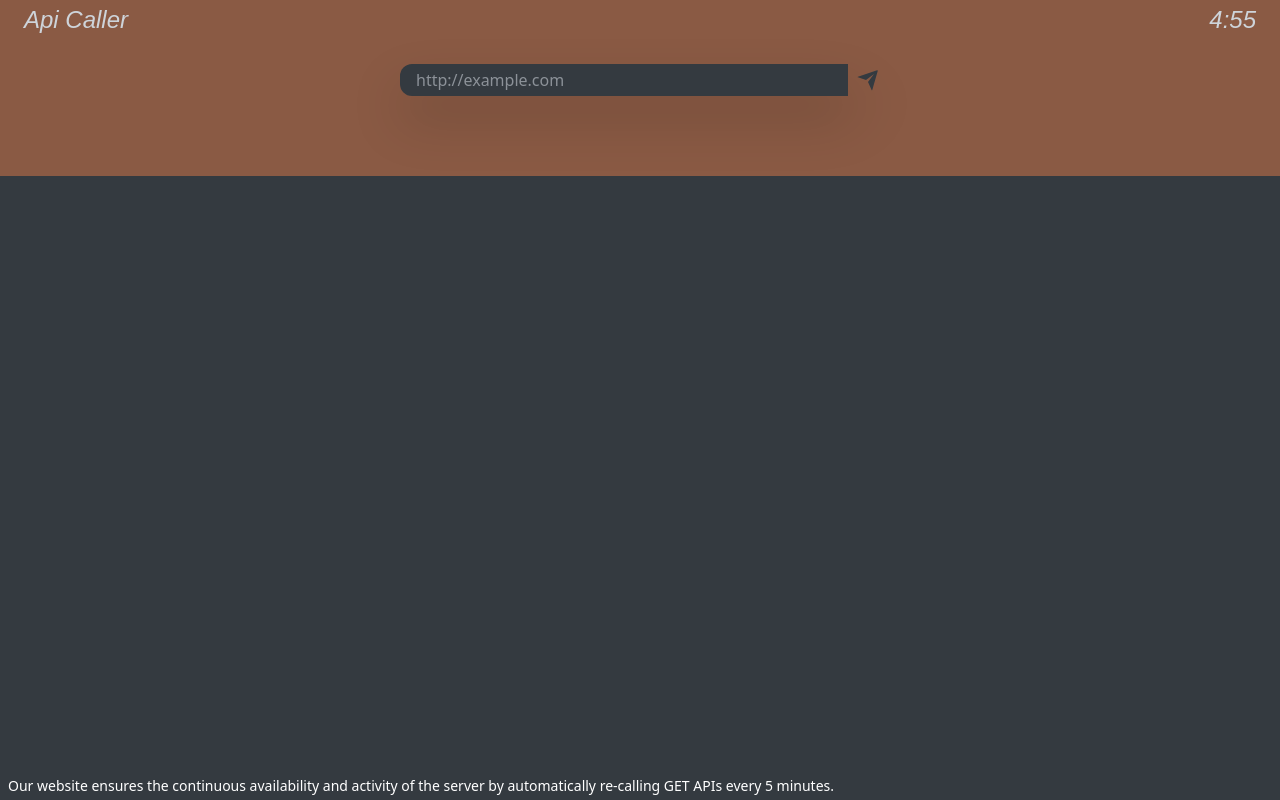
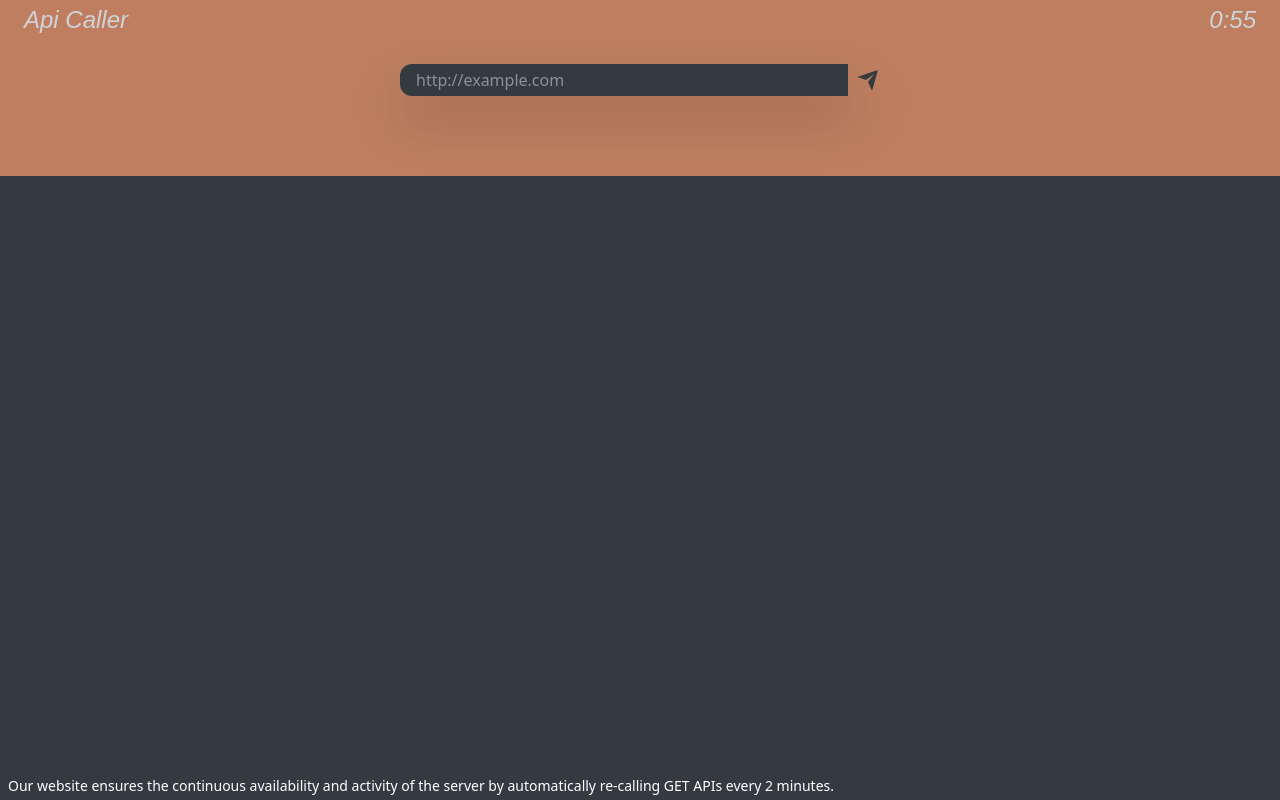
Before and after one commit to amanchoudhary9230/apiCaller, a React (Vite) app: page / in a window 1280 px wide. Built offline with nearby package versions, Linux system fonts and the light colour scheme; a web font is replaced by a local one.

Commit message:
recalling time changing 5 to 2 minutes

```diff
--- a/src/App.tsx
+++ b/src/App.tsx
@@ -9,7 +9,7 @@ const App: React.FC = () => {
   const [api, setApi] = useState<string>("");
   const [apis, setApis] = useState<string[]>(LocalStorage.get("apis") ?? []);
   const [apisResponse, setApisResponse] = useState<ApiResponse>({});
-  const [time, setTime] = useState<number>(300);
+  const [time, setTime] = useState<number>(60);
 
   const fetchResponse = async (
     api: string
@@ -81,7 +81,7 @@ const App: React.FC = () => {
     callingApis();
 
     // Start the countdown timer
-    setTime(300);
+    setTime(60);
     const countdownInterval = setInterval(() => {
       setTime((prevTime) => prevTime - 1);
     }, 1000);
@@ -92,14 +92,14 @@ const App: React.FC = () => {
 
   useEffect(() => {
     if (time <= 0) {
-      setTime(300);
+      setTime(60);
       callingApis();
     }
   }, [time]);
 
   return (
     <div className="h-full">
-      <div className="h-[11rem] w-full px-2 py-1 bg-[rgb(138,90,68)]">
+      <div className="h-[11rem] w-full px-2 py-1 bg-[rgb(191,126,96)]">
         <nav className="text-[#ced4da] md:px-4 flex justify-between italic font-jaro text-2xl">
           <div>Api Caller</div>
           <div className="text-[#ced4da]">{formatTime(time)}</div>
@@ -131,7 +131,7 @@ const App: React.FC = () => {
       </div>
       <footer className="text-white text-sm px-2">
         Our website ensures the continuous availability and activity of the
-        server by automatically re-calling GET APIs every 5 minutes.
+        server by automatically re-calling GET APIs every 2 minutes.
       </footer>
     </div>
   );
```
